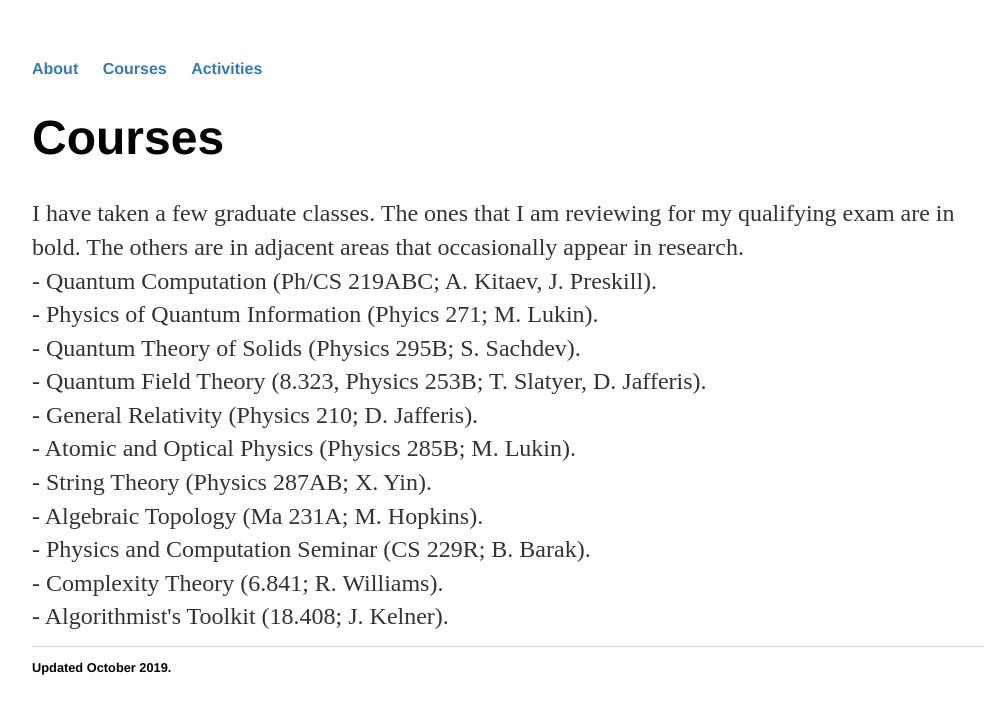
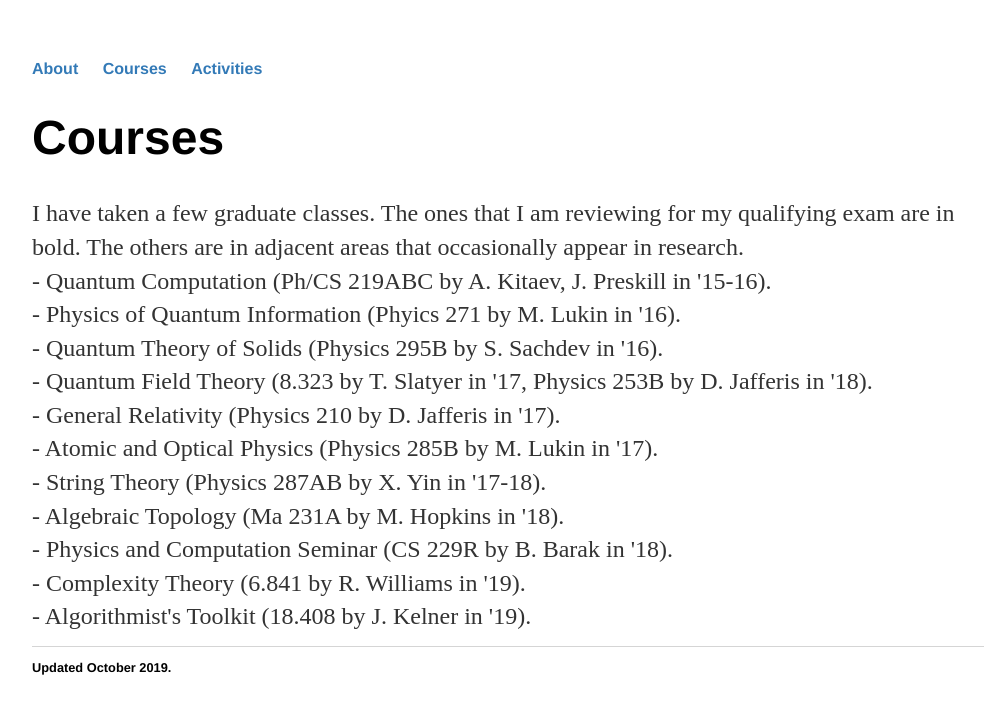
Before and after one commit to emilkhab/emilkhab.github.io, a Jekyll site: the page built from courses/index.html, in a window 1280 px wide. Shown: the top 714 px of the page, without its empty margins (128-1112 px from the left). Built offline with Jekyll 4.4.1, drawn with Linux system fonts in a browser that asks for light colours.

Commit message:
Update index.html

```diff
--- a/courses/index.html
+++ b/courses/index.html
@@ -5,16 +5,16 @@
 <h1>{{page.title}}</h1>
 <div class="blurb">
 	<p>I have taken a few graduate classes. The ones that I am reviewing for my qualifying exam are in bold. The others are in adjacent areas that occasionally appear in research.<br/>
-	- Quantum Computation (Ph/CS 219ABC; A. Kitaev, J. Preskill).<br/>
-	- Physics of Quantum Information (Phyics 271; M. Lukin).<br/>
-	- Quantum Theory of Solids (Physics 295B; S. Sachdev).<br/>
-	- Quantum Field Theory (8.323, Physics 253B; T. Slatyer, D. Jafferis).<br/>
-	- General Relativity (Physics 210; D. Jafferis).<br/>
-	- Atomic and Optical Physics (Physics 285B; M. Lukin).<br/>
-	- String Theory (Physics 287AB; X. Yin).<br/>
-	- Algebraic Topology (Ma 231A; M. Hopkins).<br/>
-	- Physics and Computation Seminar (CS 229R; B. Barak).<br/>
-	- Complexity Theory (6.841; R. Williams).<br/>
-	- Algorithmist's Toolkit (18.408; J. Kelner).
+	- Quantum Computation (Ph/CS 219ABC by A. Kitaev, J. Preskill in '15-16).<br/>
+	- Physics of Quantum Information (Phyics 271 by M. Lukin in '16).<br/>
+	- Quantum Theory of Solids (Physics 295B by S. Sachdev in '16).<br/>
+	- Quantum Field Theory (8.323 by T. Slatyer in '17, Physics 253B by D. Jafferis in '18).<br/>
+	- General Relativity (Physics 210 by D. Jafferis in '17).<br/>
+	- Atomic and Optical Physics (Physics 285B by M. Lukin in '17).<br/>
+	- String Theory (Physics 287AB by X. Yin in '17-18).<br/>
+	- Algebraic Topology (Ma 231A by M. Hopkins in '18).<br/>
+	- Physics and Computation Seminar (CS 229R by B. Barak in '18).<br/>
+	- Complexity Theory (6.841 by R. Williams in '19).<br/>
+	- Algorithmist's Toolkit (18.408 by J. Kelner in '19).
 	</p>
 </div>
```
